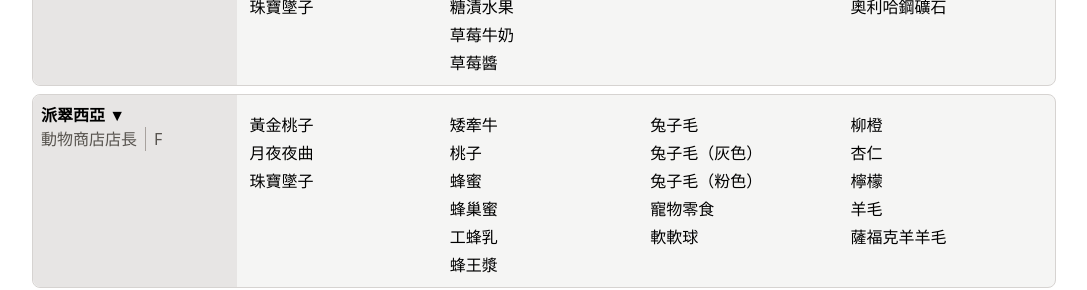
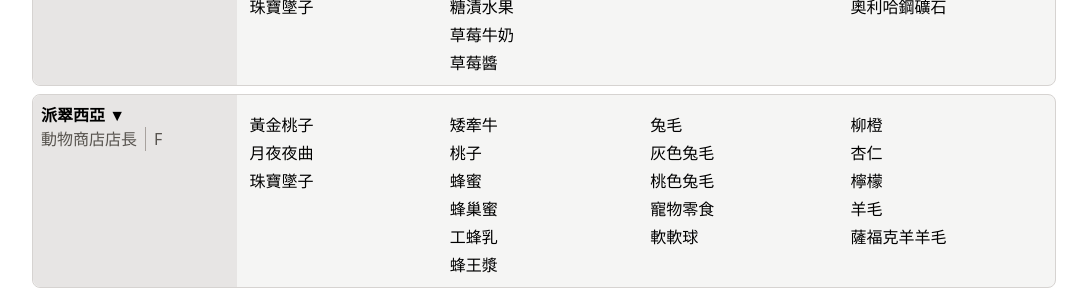
Before and after one commit to pig60214/harvest-moon, a React (Create React App) app: page /neighbor in a window 1280 px wide. Shown: the part 3380-3670 px from the top of the page, without its empty margins (96-1183 px from the left). Built offline with nearby package versions, Linux system fonts and the light colour scheme.

Commit message:
Edit Raw Data

```diff
--- a/src/neighborRawData.js
+++ b/src/neighborRawData.js
@@ -551,9 +551,9 @@ const neighborRawDataV1 = [
       "蜂王漿"
     ],
     "third": [
-      "兔子毛",
-      "兔子毛（灰色）",
-      "兔子毛（粉色）",
+      "兔毛",
+      "灰色兔毛",
+      "桃色兔毛",
       "寵物零食",
       "軟軟球"
     ],
```
